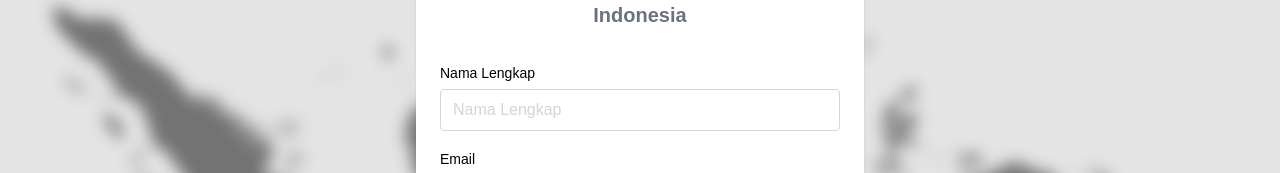
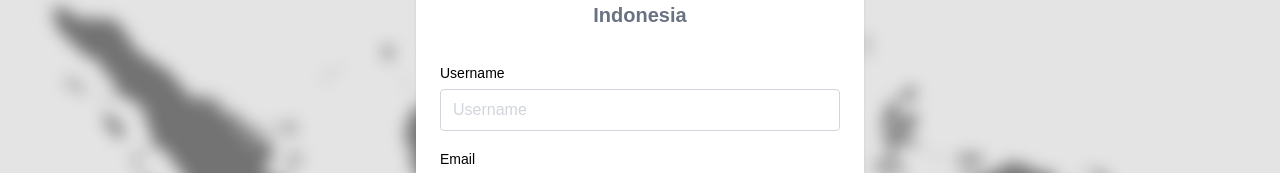
Before and after one commit to DarrTimothy/ADILOKA, a Next.js app in the folder frontend/: page /register in a window 1280 px wide. Shown: the part 181-354 px from the top of the page. Built offline with nearby package versions, Linux system fonts and the light colour scheme; no server answers.

Commit message:
perbaikan typo2

```diff
--- a/frontend/src/app/quiz/[gameId]/page.tsx
+++ b/frontend/src/app/quiz/[gameId]/page.tsx
@@ -192,7 +192,7 @@ export default function QuizPage() {
               <span className="font-semibold text-[#2B0A0A]">
                 Petunjuk Kuis:
               </span>{" "}
-              Every jawaban yang Anda pilih akan{" "}
+              Setiap jawaban yang Anda pilih akan{" "}
               <span className="font-semibold text-[#7B0000]">
                 langsung tersimpan dan dinilai
               </span>
--- a/frontend/src/app/register/page.tsx
+++ b/frontend/src/app/register/page.tsx
@@ -12,7 +12,7 @@ export default function RegisterPage() {
   const router = useRouter();
   const { showNotif } = useNotif();
 
-  const [fullName, setFullName] = useState("");
+  const [userName, setuserName] = useState("");
   const [email, setEmail] = useState("");
   const [password, setPassword] = useState("");
   const [confirmPassword, setConfirmPassword] = useState("");
@@ -30,7 +30,7 @@ export default function RegisterPage() {
     if (!isValidEmail(email)) {
       showNotif(
         "Alamat email tidak valid. Silakan masukkan email dengan format yang benar.",
-        "error"
+        "error",
       );
       return;
     }
@@ -52,7 +52,7 @@ export default function RegisterPage() {
     if (!agree) {
       showNotif(
         "Anda harus menyetujui syarat dan ketentuan serta kebijakan privasi.",
-        "error"
+        "error",
       );
       return;
     }
@@ -61,18 +61,21 @@ export default function RegisterPage() {
 
     try {
       await register({
-        username: fullName,
+        username: userName,
         email,
         password,
       });
 
-      showNotif("Pendaftaran berhasil! Selamat bergabung di Adiloka ✨", "success");
+      showNotif(
+        "Pendaftaran berhasil! Selamat bergabung di Adiloka ✨",
+        "success",
+      );
 
       router.push("/login");
     } catch (err: any) {
       showNotif(
         err.message || "Terjadi kesalahan pada server. Silakan coba lagi.",
-        "error"
+        "error",
       );
     } finally {
       setLoading(false);
@@ -103,14 +106,12 @@ export default function RegisterPage() {
           </p>
 
           <div>
-            <label className="text-sm font-medium text-black">
-              Nama Lengkap
-            </label>
+            <label className="text-sm font-medium text-black">Username</label>
             <input
               type="text"
-              placeholder="Nama Lengkap"
-              value={fullName}
-              onChange={(e) => setFullName(e.target.value)}
+              placeholder="Username"
+              value={userName}
+              onChange={(e) => setuserName(e.target.value)}
               required
               className="input-field"
             />
@@ -226,10 +227,7 @@ export default function RegisterPage() {
       </div>
 
       {/* Render TermsModal di luar hierarki form */}
-      <TermsModal
-        isOpen={isTermsOpen}
-        onClose={() => setIsTermsOpen(false)}
-      />
+      <TermsModal isOpen={isTermsOpen} onClose={() => setIsTermsOpen(false)} />
     </div>
   );
 }
--- a/frontend/src/components/ui/Footer.tsx
+++ b/frontend/src/components/ui/Footer.tsx
@@ -33,10 +33,7 @@ export default function Footer() {
             </li>
 
             <li>
-              <Link
-                href="/tentang"
-                className="transition hover:text-[#980909]"
-              >
+              <Link href="/tentangKami" className="hover:text-red-700">
                 Tentang Kami
               </Link>
             </li>
```
Also changed, not shown: 2 other files (tests, documents, lock files or other folders).
